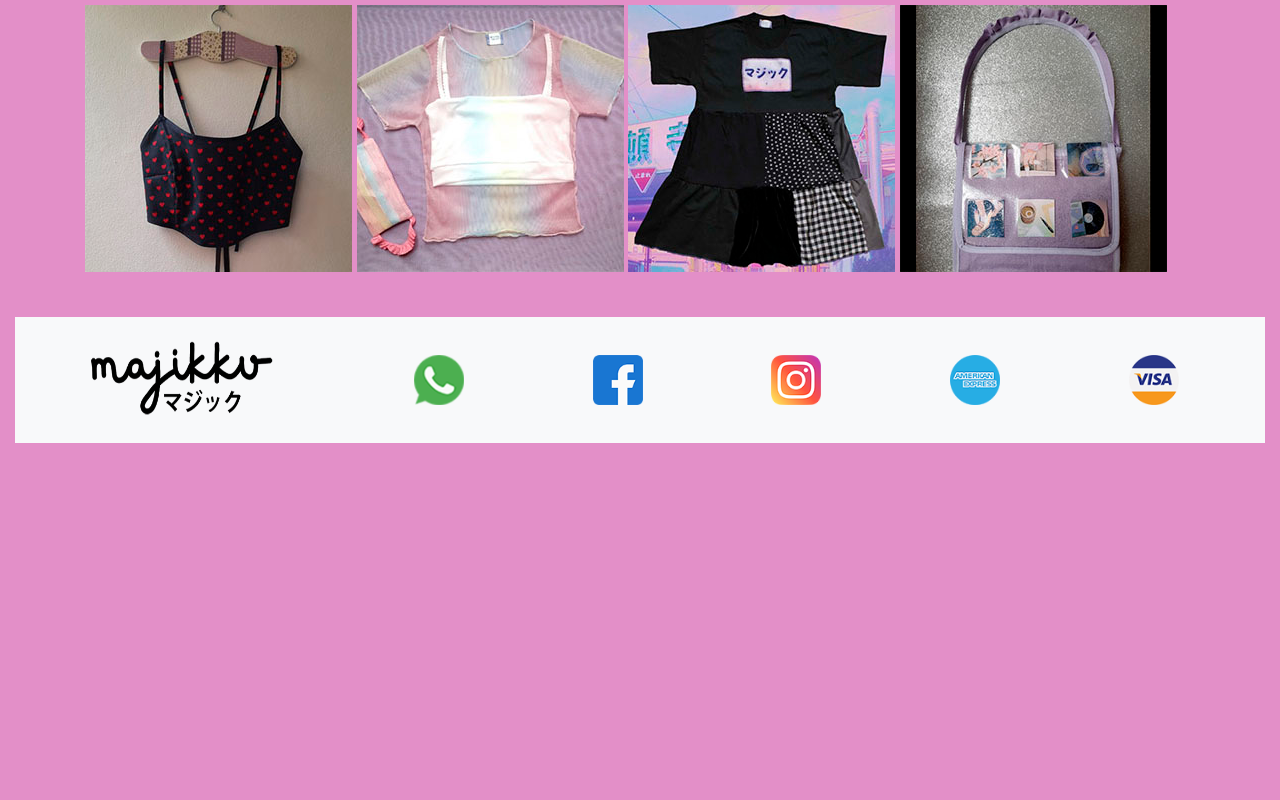
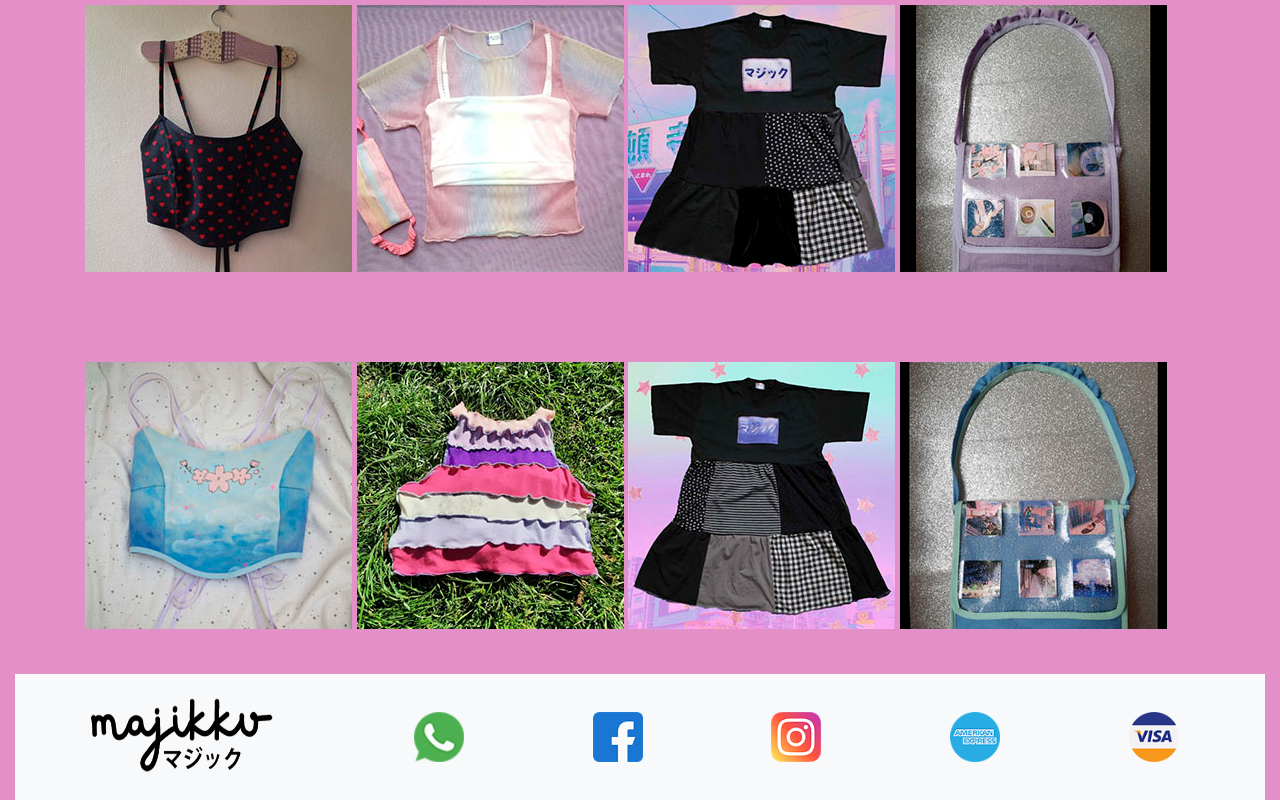
Before and after one commit to ivoaybar/majikku, a website: page index.html in a window 1280 px wide. Shown: the part 791-1591 px from the top of the page. Before the commit the page ends 1234 px from the top, so only its background shows below. Drawn offline with nearby package versions, Linux system fonts and the light colour scheme.

Commit message:
agregue imagenes en el index

```diff
--- a/index.html
+++ b/index.html
@@ -108,6 +108,19 @@
             </div>
         </div>
     </div>
+    <div class="container ">
+        <div class="row  ">
+            <div class="col-lg-12 col-xs-12 paddingTb imagenesPrincipal">
+                <section>
+                    <a href="views/form.html">
+                    <img src="assets/img/corset2.jpg" alt="corset2" data-aos="zoom-in">
+                    <img src="assets/img/remera2.jpg" alt="remera2" data-aos="zoom-in">
+                    <img src="assets/img/vestido2.jpg" alt="vestido2" data-aos="zoom-in">
+                    <img src="assets/img/cartera2.jpg" alt="cartera2" data-aos="zoom-in"></a>
+                </section>
+            </div>
+        </div>
+    </div>
     <!--fin section de imagenes-->
     <!--footer-->
     <div class="container-fluid">
```
